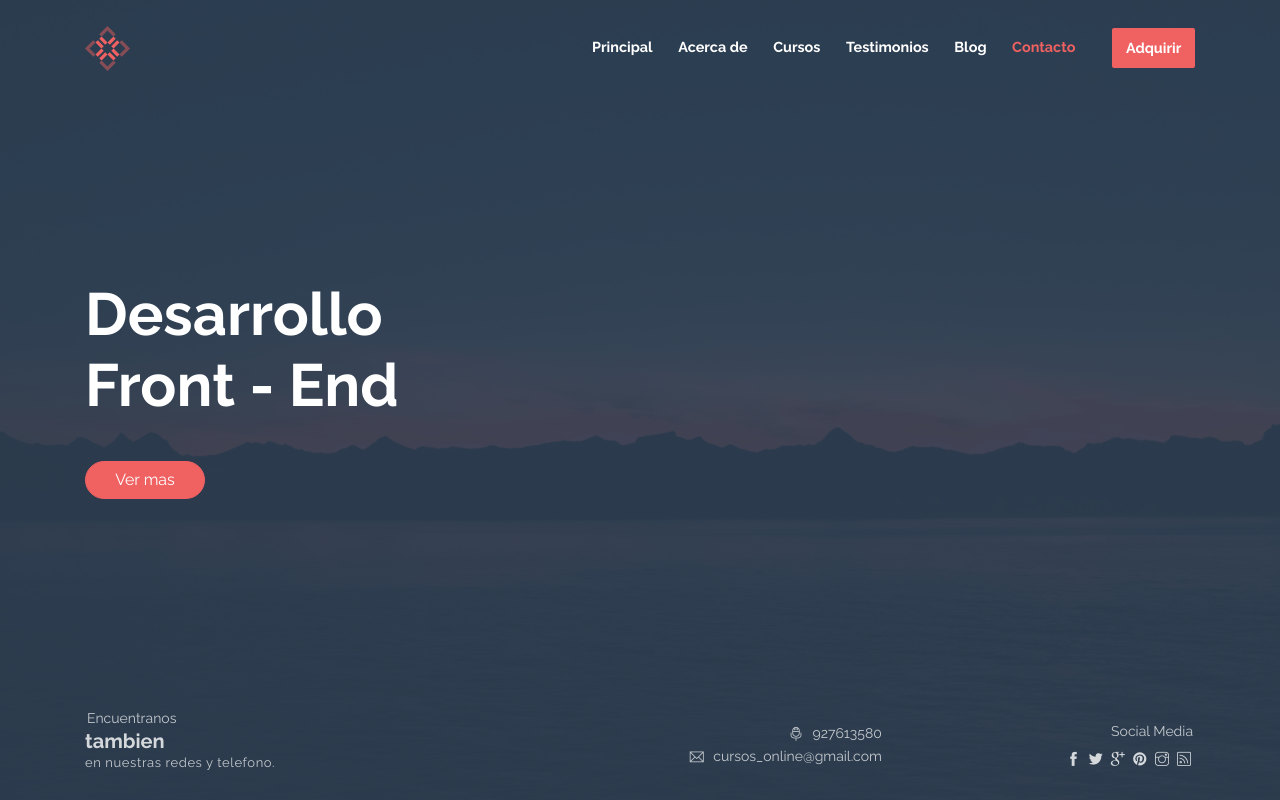
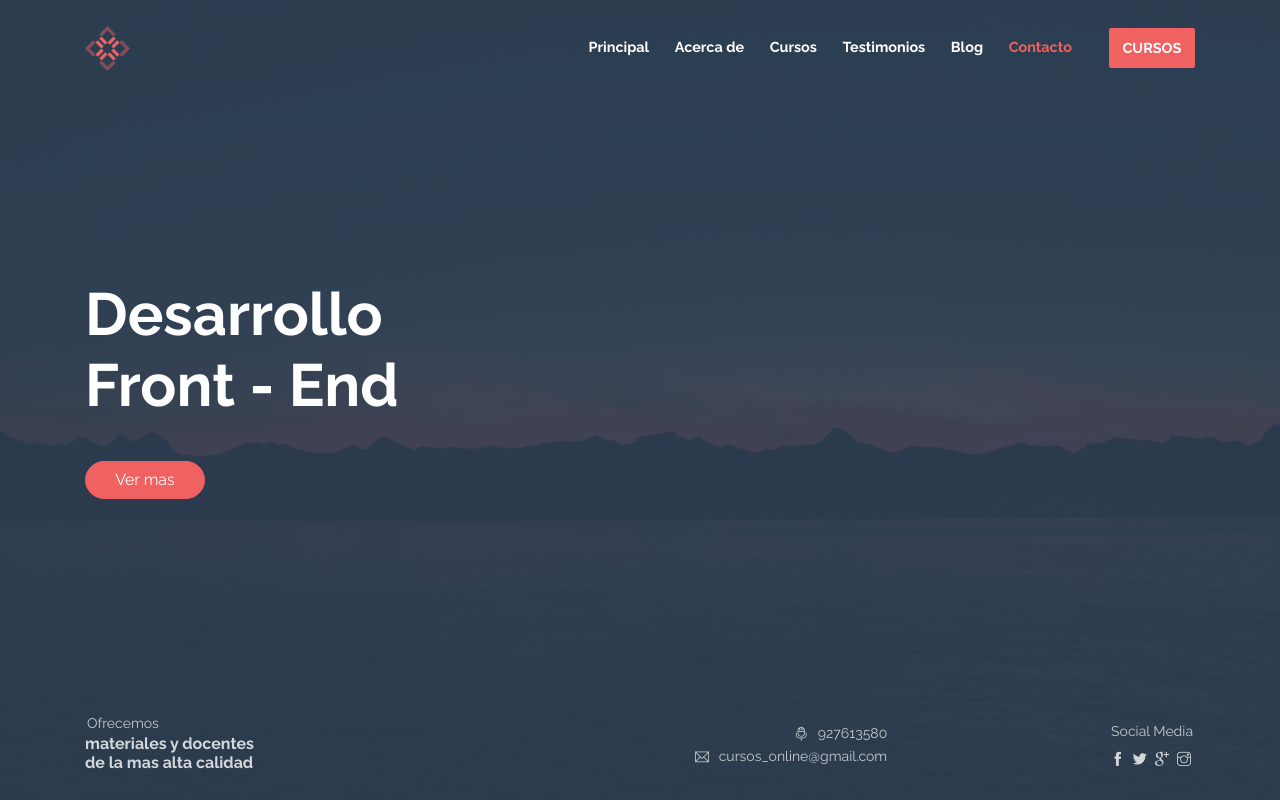
Before and after one commit to jairmmz/ihc-g2-web-on-page.github.io, a plain HTML site: page index.html in a window 1280 px wide. Shown: the top 800 px of the page. Drawn offline with Linux system fonts and the light colour scheme.

Commit message:
../Home 2.0

```diff
--- a/index.html
+++ b/index.html
@@ -24,7 +24,7 @@
         <div class="container">
             <a class="navbar-brand" href="#"><img src="assets/imgs/brand.svg" alt="" class="brand-img"></a>
             <button class="navbar-toggler" type="button" data-toggle="collapse" data-target="#navbarSupportedContent" aria-controls="navbarSupportedContent" aria-expanded="false" aria-label="Toggle navigation">
-                <span class="navbar-toggler-icon"></span>
+                <span class="bi bi-palette"></span>
             </button>
 
             <div class="collapse navbar-collapse" id="navbarSupportedContent">
@@ -48,7 +48,7 @@
                         <a class="nav-link" href="#contact">Contacto</a>
                     </li>
                     <li class="nav-item ml-0 ml-lg-4">
-                        <a class="nav-link btn btn-primary" >Adquirir</a>
+                        <a class="nav-link btn btn-primary" >CURSOS</a>
                     </li>
                 </ul>
             </div>
@@ -86,9 +86,9 @@
 
         <div class="infos container mb-4 mb-md-2">
             <div class="title">
-                <h6 class="subtitle font-weight-normal">Encuentranos</h6>
-                <h5>tambien </h5>
-                <p class="font-small">en nuestras redes y telefono.</p>
+                <h6 class="subtitle font-weight-normal">Ofrecemos</h6>
+                <h6>materiales y docentes </h6>
+                <h6>de la mas alta calidad</h6>
             </div>
             <div class="socials text-right">
                 <div class="row justify-content-between">
@@ -102,9 +102,7 @@
                             <a href="javascript:void(0)" class="link pr-1"><i class="ti-facebook"></i></a>
                             <a href="javascript:void(0)" class="link pr-1"><i class="ti-twitter-alt"></i></a>
                             <a href="javascript:void(0)" class="link pr-1"><i class="ti-google"></i></a>
-                            <a href="javascript:void(0)" class="link pr-1"><i class="ti-pinterest-alt"></i></a>
                             <a href="javascript:void(0)" class="link pr-1"><i class="ti-instagram"></i></a>
-                            <a href="javascript:void(0)" class="link pr-1"><i class="ti-rss"></i></a>
                         </div>
                     </div>
                 </div>
```
